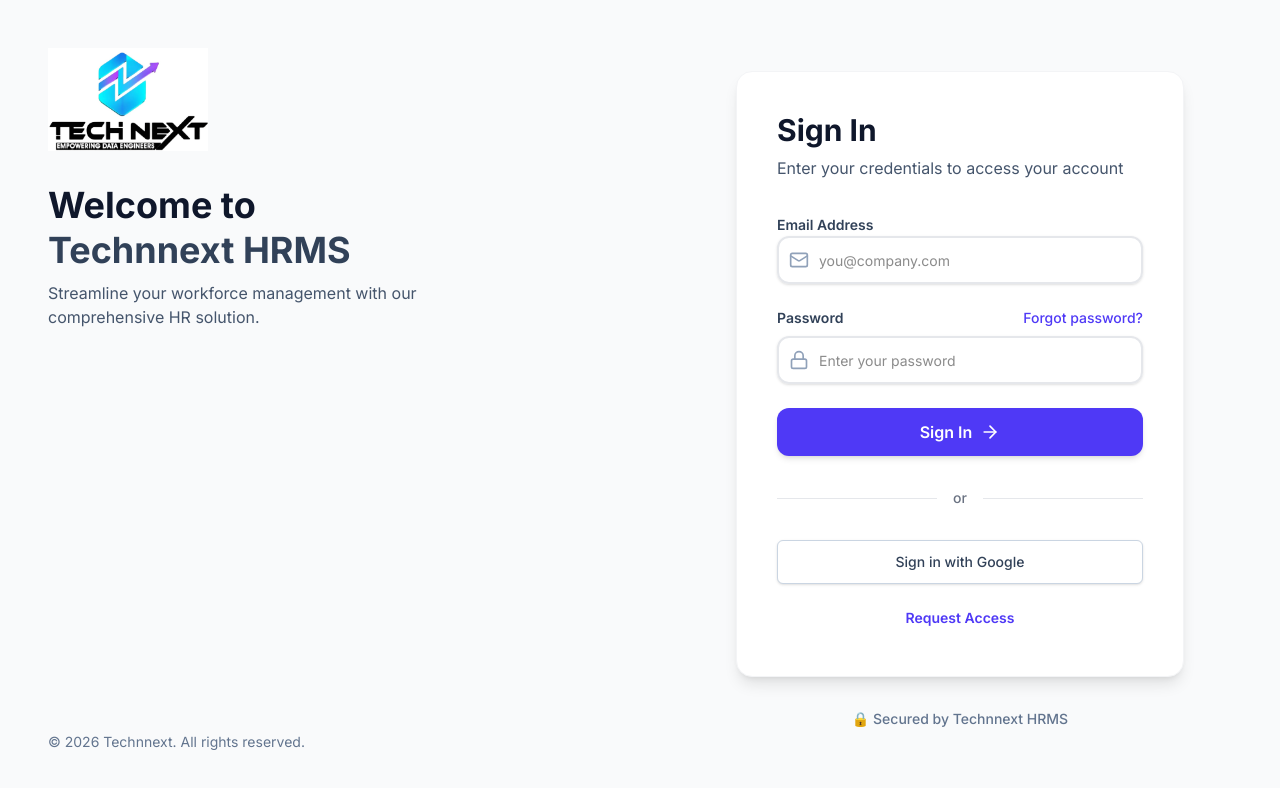
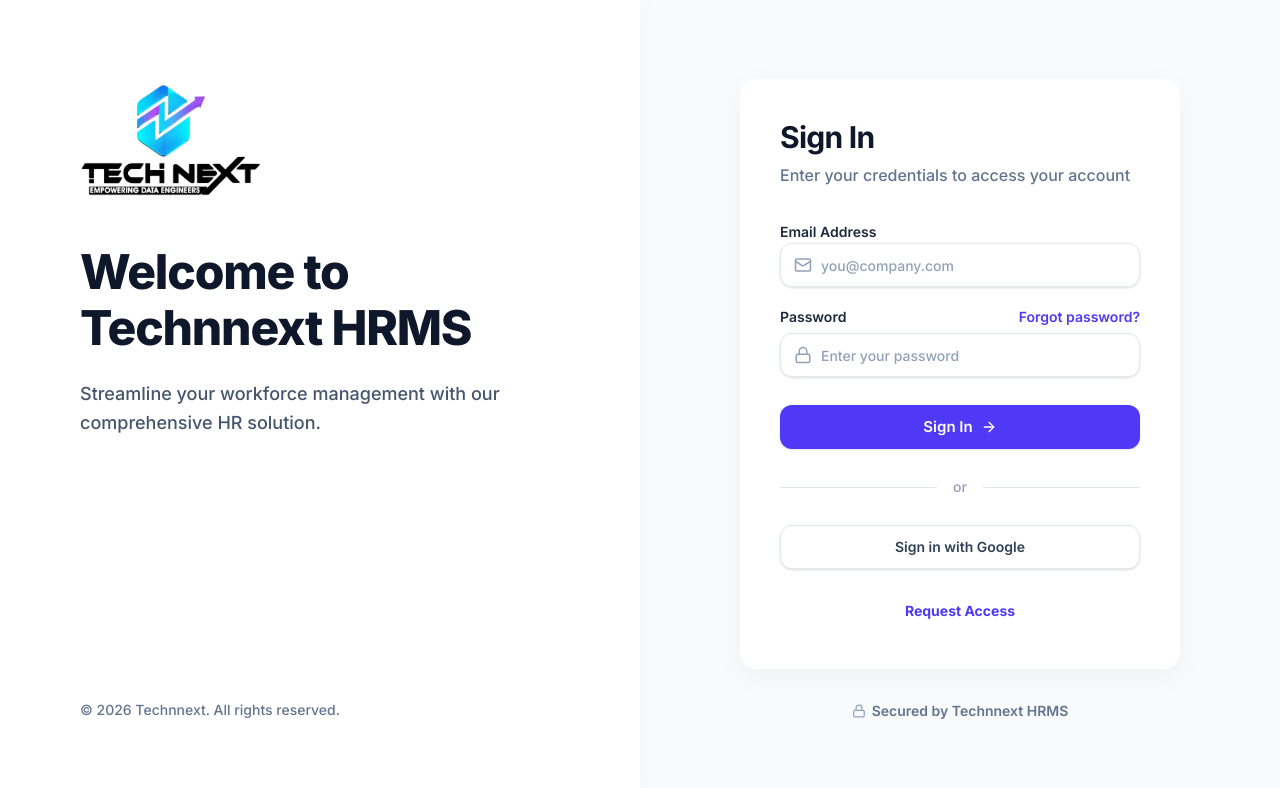
Before and after one commit to BibekanandaBariki/technnext-hrms, a Next.js app in the folder frontend/: page /login in a window 1280 px wide. Shown: the top 788 px of the page. Built offline with nearby package versions, Linux system fonts and the light colour scheme; no server answers.

Commit message:
Update: Redesign login page aesthetic to match split-screen branding

```diff
--- a/frontend/src/app/(auth)/login/page.tsx
+++ b/frontend/src/app/(auth)/login/page.tsx
@@ -115,13 +115,40 @@
     }
 
     return (
-        <div className="min-h-screen flex bg-gray-50">
-            {/* Clean background (removed animated gradient and orbs) */}
+        <div className="min-h-screen flex bg-slate-50 font-sans">
+            {/* Left Side - Branding / White Background */}
+            <div className="hidden lg:flex lg:w-[45%] xl:w-1/2 bg-white p-12 xl:p-20 flex-col justify-between relative z-10 shadow-[4px_0_24px_rgba(0,0,0,0.02)]">
+                <div>
+                    <div className="mb-12">
+                        <Image
+                            src="/technext-logo.png"
+                            alt="Technnext Logo"
+                            width={180}
+                            height={54}
+                            className="object-contain"
+                            priority
+                        />
+                    </div>
+                    <div className="space-y-6">
+                        <h1 className="text-4xl xl:text-5xl font-extrabold text-slate-900 leading-[1.15] tracking-tight">
+                            Welcome to<br />
+                            Technnext HRMS
+                        </h1>
+                        <p className="text-lg text-slate-600 max-w-md leading-relaxed font-medium">
+                            Streamline your workforce management with our comprehensive HR solution.
+                        </p>
+                    </div>
+                </div>
+                <div className="text-slate-500 font-medium text-sm">
+                    © 2026 Technnext. All rights reserved.
+                </div>
+            </div>
 
-            {/* Left Side - Branding */}
-            <div className="hidden lg:flex lg:w-1/2 p-12 flex-col justify-between relative z-10">
-                <div>
-                    <div className="mb-8">
+            {/* Right Side - Login Form / Light Gray Background */}
+            <div className="flex-1 flex items-center justify-center p-6 sm:p-12 relative z-10">
+                <div className="w-full max-w-[440px]">
+                    {/* Mobile Logo */}
+                    <div className="lg:hidden flex justify-center mb-10">
                         <Image
                             src="/technext-logo.png"
                             alt="Technnext Logo"
@@ -131,56 +158,27 @@
                             priority
                         />
                     </div>
-                    <div className="space-y-4">
-                        <h1 className="text-4xl font-bold text-slate-900 mb-2 leading-tight">
-                            Welcome to<br />
-                            <span className="text-slate-700">Technnext HRMS</span>
-                        </h1>
-                        <p className="text-base text-slate-600 max-w-md">
-                            Streamline your workforce management with our comprehensive HR solution.
-                        </p>
-                    </div>
-                </div>
-                <div className="text-slate-500 text-sm">
-                    © 2026 Technnext. All rights reserved.
-                </div>
-            </div>
-
-            {/* Right Side - Login Form */}
-            <div className="flex-1 flex items-center justify-center p-8 relative z-10">
-                <div className="w-full max-w-md">
-                    {/* Mobile Logo */}
-                    <div className="lg:hidden flex justify-center mb-8 animate-fade-in">
-                        <Image
-                            src="/technext-logo.png"
-                            alt="Technnext Logo"
-                            width={140}
-                            height={140}
-                            className="drop-shadow-2xl transform hover:scale-105 transition-transform duration-300"
-                            priority
-                        />
-                    </div>
 
                     {/* Login Card */}
-                    <div className="bg-white rounded-2xl shadow-lg p-8 sm:p-10 border border-gray-100">
+                    <div className="bg-white rounded-2xl shadow-[0_8px_30px_rgb(0,0,0,0.04)] sm:p-10 p-8">
                         <div className="mb-8">
-                            <h2 className="text-3xl font-bold text-slate-900 mb-2">
+                            <h2 className="text-2xl sm:text-3xl font-bold text-slate-900 mb-2 tracking-tight">
                                 Sign In
                             </h2>
-                            <p className="text-slate-600">
+                            <p className="text-slate-500 font-medium text-sm sm:text-base">
                                 Enter your credentials to access your account
                             </p>
                         </div>
 
-                        <form onSubmit={handleSubmit(onSubmit)} className="space-y-6">
+                        <form onSubmit={handleSubmit(onSubmit)} className="space-y-5">
                             {/* Email Field */}
-                            <div className="space-y-2">
-                                <Label htmlFor="email" className="text-sm font-semibold text-slate-700">
+                            <div className="space-y-1.5">
+                                <Label htmlFor="email" className="text-sm font-semibold text-slate-800">
                                     Email Address
                                 </Label>
                                 <div className="relative group">
-                                    <div className="absolute left-3 top-1/2 -translate-y-1/2 text-slate-400 group-focus-within:text-indigo-600 transition-colors">
-                                        <Mail className="w-5 h-5" />
+                                    <div className="absolute left-3.5 top-1/2 -translate-y-1/2 text-slate-400 group-focus-within:text-indigo-600 transition-colors">
+                                        <Mail className="w-[18px] h-[18px]" />
                                     </div>
                                     <Input
                                         id="email"
@@ -188,30 +186,30 @@
                                         placeholder="you@company.com"
                                         disabled={isLoading}
                                         {...register("email")}
-                                        className="pl-10 h-12 border-2 border-gray-200 focus:border-indigo-600 focus:ring-indigo-600/20 rounded-xl transition-all duration-300"
+                                        className="pl-10 h-11 border-slate-200 text-slate-900 placeholder:text-slate-400 focus:border-indigo-600 focus:ring-1 focus:ring-indigo-600 rounded-xl transition-all font-medium bg-transparent"
                                     />
                                 </div>
                                 {errors.email && (
-                                    <p className="text-sm text-red-600 animate-shake">{errors.email.message}</p>
+                                    <p className="text-sm text-red-500 font-medium mt-1 animate-shake">{errors.email.message}</p>
                                 )}
                             </div>
 
                             {/* Password Field */}
-                            <div className="space-y-2">
+                            <div className="space-y-1.5">
                                 <div className="flex items-center justify-between">
-                                    <Label htmlFor="password" className="text-sm font-semibold text-slate-700">
+                                    <Label htmlFor="password" className="text-sm font-semibold text-slate-800">
                                         Password
                                     </Label>
                                     <Link
                                         href="/forgot-password"
-                                        className="text-sm text-indigo-600 hover:text-indigo-700 font-medium hover:underline transition-all"
+                                        className="text-sm text-indigo-600 hover:text-indigo-700 font-semibold transition-colors"
                                     >
                                         Forgot password?
                                     </Link>
                                 </div>
                                 <div className="relative group">
-                                    <div className="absolute left-3 top-1/2 -translate-y-1/2 text-slate-400 group-focus-within:text-indigo-600 transition-colors">
-                                        <Lock className="w-5 h-5" />
+                                    <div className="absolute left-3.5 top-1/2 -translate-y-1/2 text-slate-400 group-focus-within:text-indigo-600 transition-colors">
+                                        <Lock className="w-[18px] h-[18px]" />
                                     </div>
                                     <Input
                                         id="password"
@@ -219,41 +217,43 @@
                                         placeholder="Enter your password"
                                         disabled={isLoading}
                                         {...register("password")}
-                                        className="pl-10 h-12 border-2 border-gray-200 focus:border-indigo-600 focus:ring-indigo-600/20 rounded-xl transition-all duration-300"
+                                        className="pl-10 h-11 border-slate-200 text-slate-900 placeholder:text-slate-400 focus:border-indigo-600 focus:ring-1 focus:ring-indigo-600 rounded-xl transition-all font-medium bg-transparent"
                                     />
                                 </div>
                                 {errors.password && (
-                                    <p className="text-sm text-red-600 animate-shake">{errors.password.message}</p>
+                                    <p className="text-sm text-red-500 font-medium mt-1 animate-shake">{errors.password.message}</p>
                                 )}
                             </div>
 
                             {/* Submit Button */}
+                            <div className="pt-2">
                                 <Button
                                     type="submit"
                                     disabled={isLoading}
-                                className="w-full h-12 bg-indigo-600 hover:bg-indigo-700 text-white font-semibold text-base rounded-xl shadow-md transition-all"
+                                    className="w-full h-11 bg-indigo-600 hover:bg-indigo-700 text-white font-semibold text-[15px] rounded-xl shadow-sm transition-all"
                                 >
                                     {isLoading ? (
                                         <span className="flex items-center justify-center gap-2">
-                                        <div className="w-5 h-5 border-2 border-white/30 border-t-white rounded-full animate-spin" />
+                                            <div className="w-4 h-4 border-2 border-white/30 border-t-white rounded-full animate-spin" />
                                             Signing in...
                                         </span>
                                     ) : (
                                         <span className="flex items-center justify-center gap-2">
                                             Sign In
-                                        <ArrowRight className="w-5 h-5" />
+                                            <ArrowRight className="w-4 h-4" />
                                         </span>
                                     )}
                                 </Button>
+                            </div>
                         </form>
 
                         {/* Divider */}
-                        <div className="relative my-8">
+                        <div className="relative my-7">
                             <div className="absolute inset-0 flex items-center">
-                                <div className="w-full border-t border-gray-200"></div>
+                                <div className="w-full border-t border-slate-200"></div>
                             </div>
                             <div className="relative flex justify-center text-sm">
-                                <span className="px-4 bg-white text-gray-500 font-medium">or</span>
+                                <span className="px-4 bg-white text-slate-400 font-medium">or</span>
                             </div>
                         </div>
 
@@ -262,17 +262,17 @@
                             type="button"
                             onClick={onGoogleSignIn}
                             variant="outline"
-                            className="w-full h-11 border-slate-300 text-slate-700 hover:bg-slate-50"
+                            className="w-full h-11 border-slate-200 text-slate-700 font-semibold hover:bg-slate-50 hover:text-slate-900 rounded-xl transition-all shadow-sm"
                         >
                             Sign in with Google
                         </Button>
 
                         {/* Sign Up Link */}
-                        <div className="text-center text-sm text-slate-600 mt-4">
+                        <div className="text-center mt-6">
                             <Button
                                 type="button"
                                 variant="ghost"
-                                className="text-indigo-600 hover:text-indigo-700 font-semibold hover:underline"
+                                className="text-indigo-600 hover:text-indigo-700 font-bold hover:bg-transparent px-0"
                                 onClick={() => toast.info("Please contact HR/Admin to request access")}
                             >
                                 Request Access
@@ -281,13 +281,14 @@
                     </div>
 
                     {/* Footer */}
-                    <p className="text-center mt-8 text-sm text-slate-500 font-medium">
-                        🔒 Secured by Technnext HRMS
+                    <div className="text-center mt-8">
+                        <p className="text-sm text-slate-500 font-semibold flex items-center justify-center gap-1.5">
+                            <Lock className="w-3.5 h-3.5 text-slate-400" />
+                            Secured by Technnext HRMS
                         </p>
                     </div>
                 </div>
-
-            {/* Removed animated background and effects for a cleaner professional look */}
+            </div>
         </div>
     )
 }
```
Lines whose indentation alone changed are shown as unchanged.
